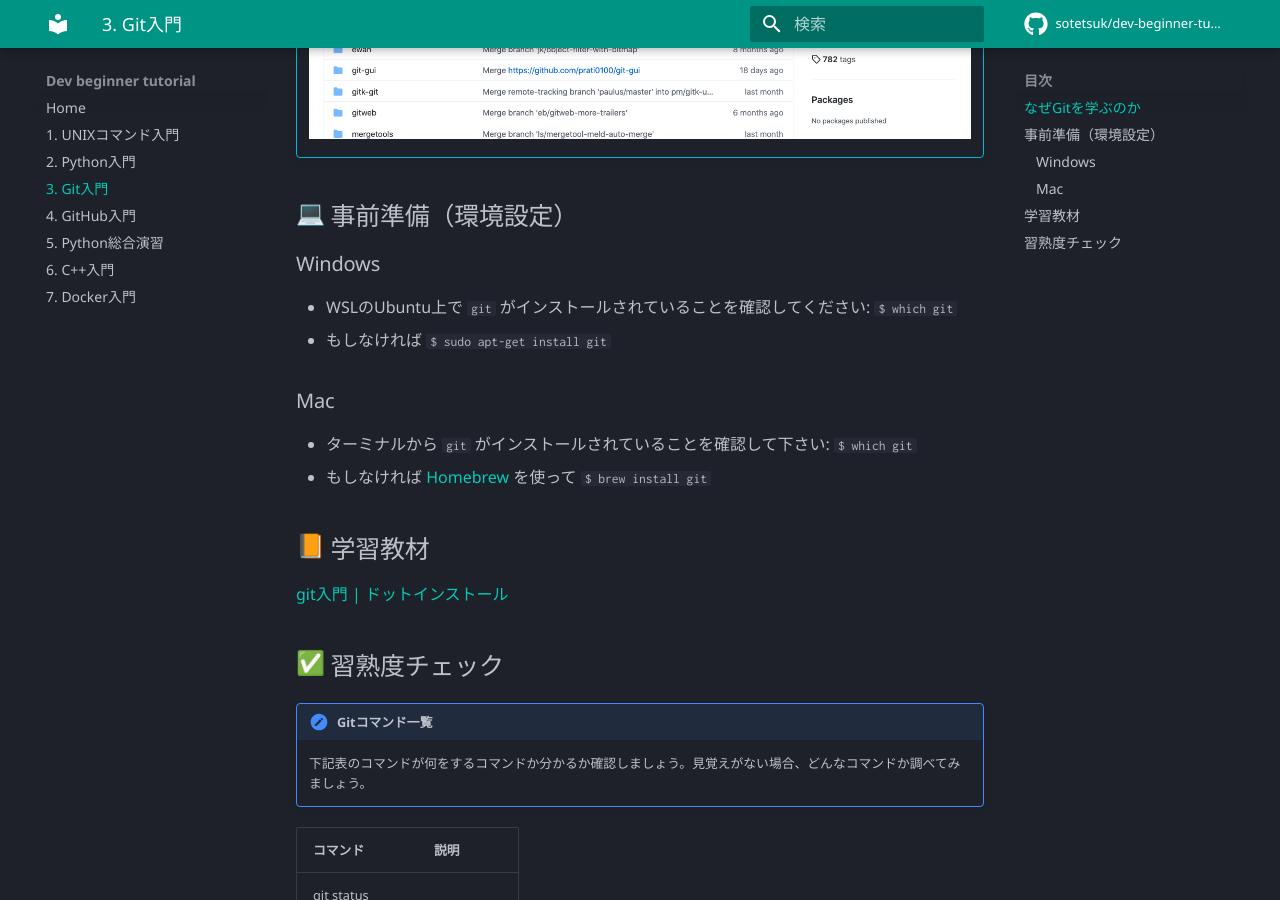
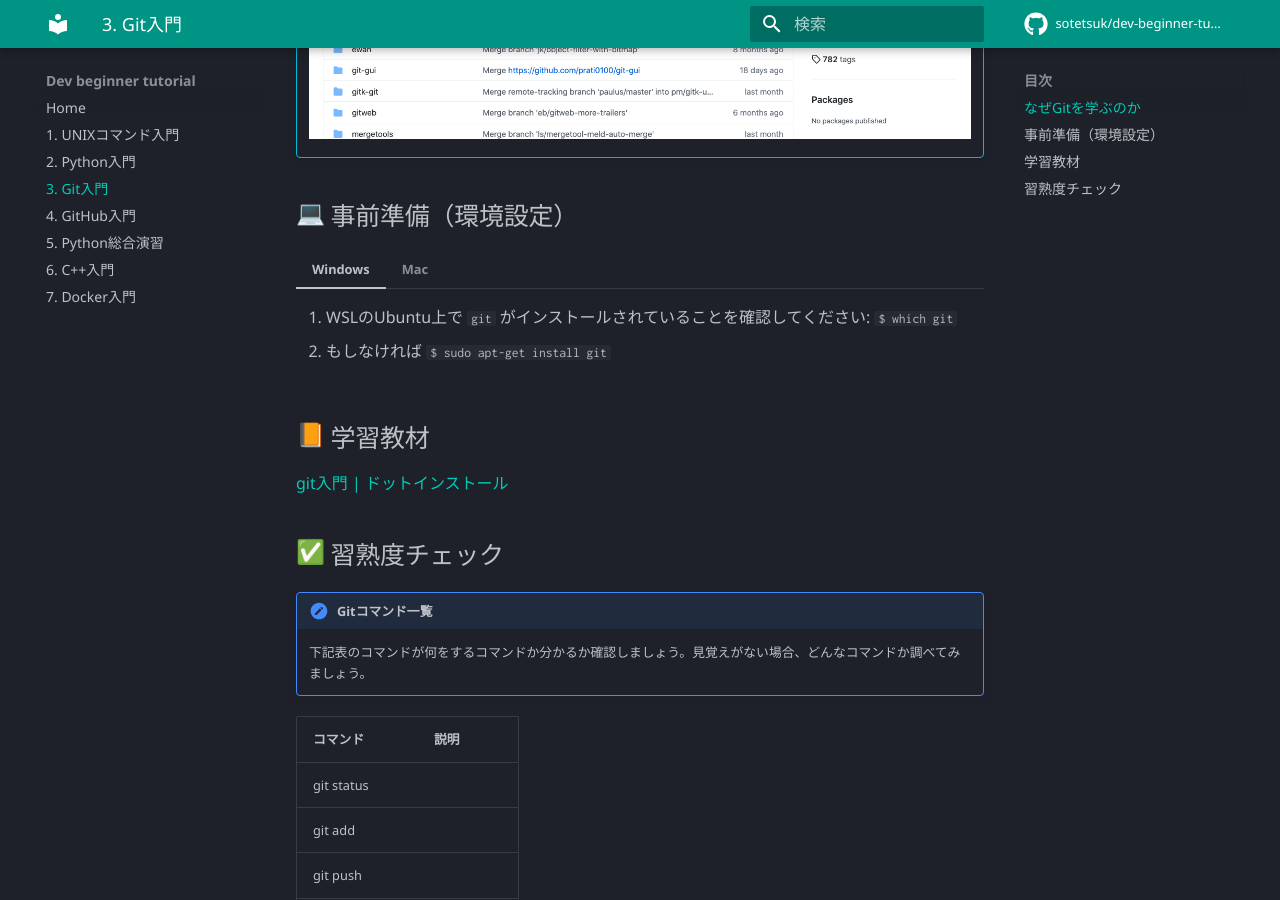
Before and after one commit to sotetsuk/dev-beginner-tutorial, an MkDocs documentation site: the page built from docs/git.md, in a window 1280 px wide and 900 px high, scrolled down 1828 px. Built offline with MkDocs 1.6.1 and Material for MkDocs 9.7.7, drawn with Linux system fonts in a browser that asks for light colours; emoji names are drawn with the system emoji font; comment, search, counter and statistics services are not loaded; some of the changed lines change nothing that is shown.

Commit message:
docs: add win/mac tabs (#16)

```diff
--- a/docs/git.md
+++ b/docs/git.md
@@ -39,15 +39,15 @@
 
 ## :computer: 事前準備（環境設定）
 
-### Windows
+=== "Windows"
 
-- WSLのUbuntu上で `git` がインストールされていることを確認してください: `$ which git`
-- もしなければ `$ sudo apt-get install git`
+    1. WSLのUbuntu上で `git` がインストールされていることを確認してください: `$ which git`
+    2. もしなければ `$ sudo apt-get install git`
 
-### Mac
+=== "Mac"
 
-- ターミナルから `git` がインストールされていることを確認して下さい: `$ which git`
-- もしなければ [Homebrew](https://brew.sh/) を使って `$ brew install git`
+    1. ターミナルから `git` がインストールされていることを確認して下さい: `$ which git`
+    2. もしなければ [Homebrew](https://brew.sh/) を使って `$ brew install git`
 
 ## :orange_book: 学習教材
 
--- a/docs/unix_command.md
+++ b/docs/unix_command.md
@@ -29,15 +29,14 @@
 
 ## :computer: 事前準備（環境設定）
 
-### Windows
+=== "Windows"
+     Windows Subsystem for Linux (WSL) を利用することで、Windows上でUbuntu20.04を使いましょう。
 
-WSLを通じてWindows上でUbuntuを使いましょう。
+    > [Windows 10 用 Windows Subsystem for Linux のインストール ガイド](https://docs.microsoft.com/ja-jp/windows/wsl/install-win10)
 
-> [Windows 10 用 Windows Subsystem for Linux のインストール ガイド](https://docs.microsoft.com/ja-jp/windows/wsl/install-win10)
+=== "Mac"
 
-### Mac
-
-Terminalアプリを起動できればOKです。
+    デフォルトで入っているターミナル (Terminal) アプリを開くことができればOKです。
 
 ## :orange_book: 学習教材
 どちらか一つコースを選択してUNIXコマンドの基本的な操作方法を学んでみましょう。
--- a/mkdocs.yml
+++ b/mkdocs.yml
@@ -22,12 +22,13 @@
   palette:
     scheme: slate
     primary: teal
-    accent: orange
+    accent: deep purple
   font:
     text: Noto Sans
     code: Inconsolata
 markdown_extensions:
   - admonition
+  - pymdownx.tabbed
   - pymdownx.emoji:
       emoji_index: !!python/name:materialx.emoji.twemoji
       emoji_generator: !!python/name:materialx.emoji.to_svg
```
